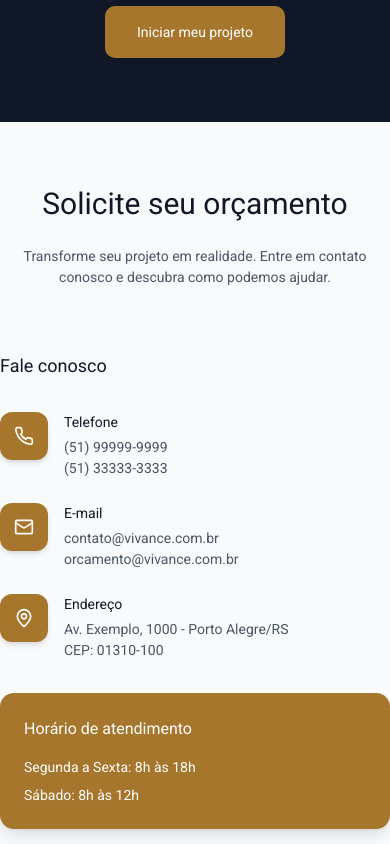
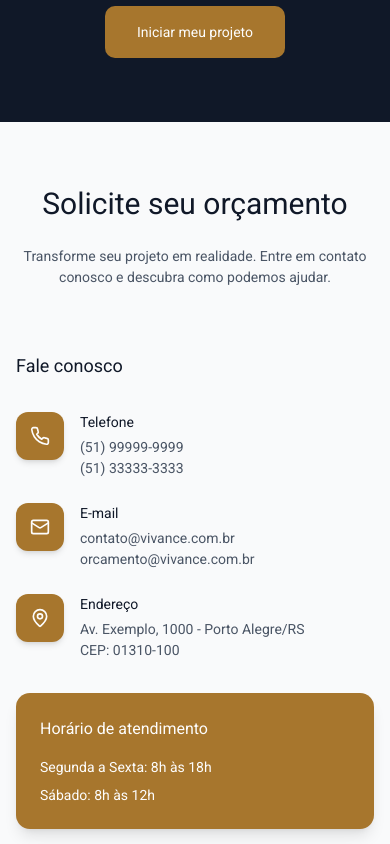
Before and after one commit to rafaelmjardim/vivance-project, a Next.js app: page / in a window 390 px wide. Shown: the part 6740-7584 px from the top of the page. Built offline with nearby package versions, Linux system fonts and the light colour scheme.

Commit message:
fix: ajustado responsividade contact

```diff
--- a/app/_components/contact.tsx
+++ b/app/_components/contact.tsx
@@ -34,7 +34,7 @@ export function Contact() {
   return (
     <section
       id="contact"
-      className="py-16 sm:py-32px-4 sm:px-6 bg-surface-inverse-secundary items-center sm:gap-16"
+      className="py-16 sm:py-32px-4 px-4 sm:px-6 bg-surface-inverse-secundary items-center sm:gap-16"
     >
       <SectionHeader
         title="Solicite seu orçamento"
```
